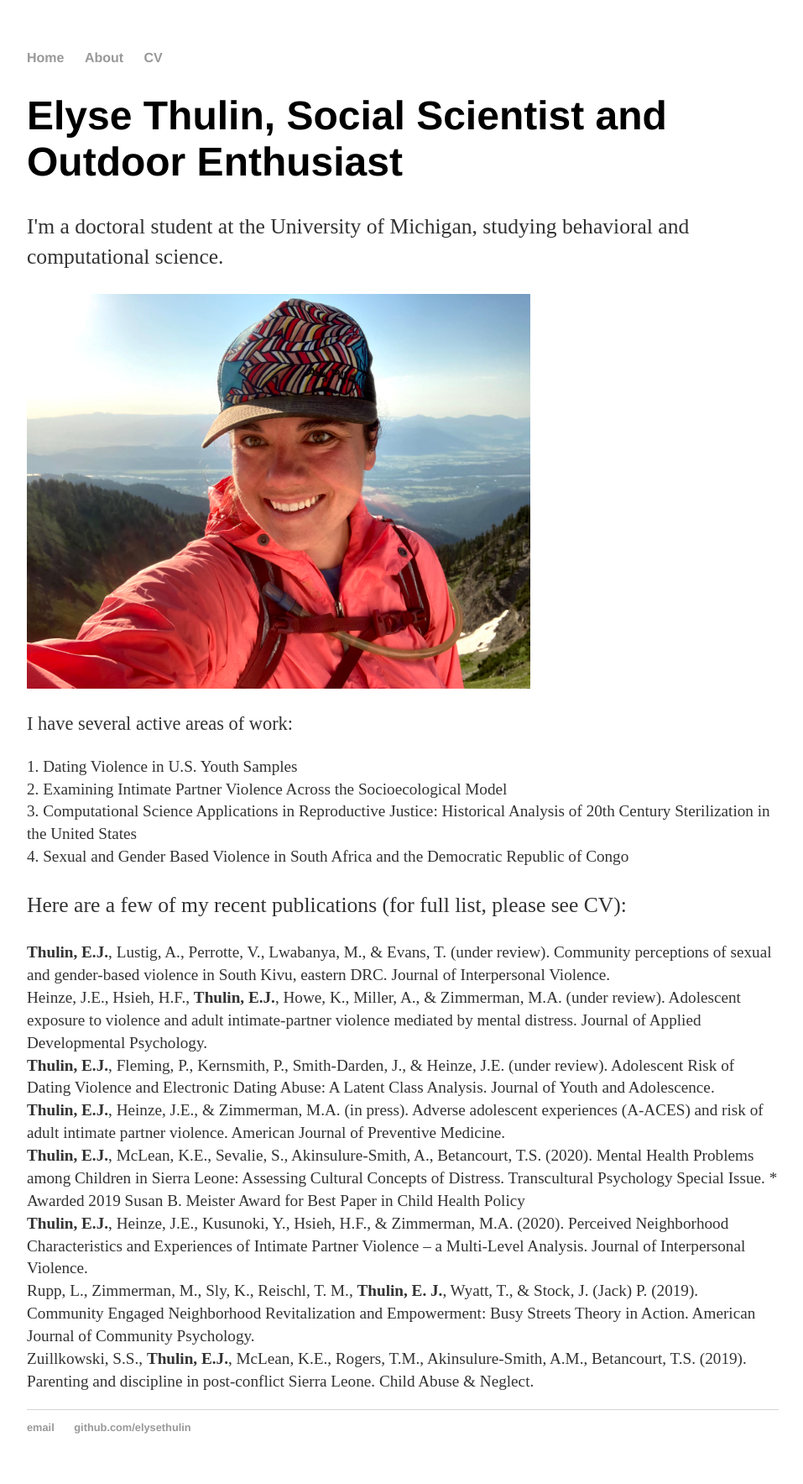
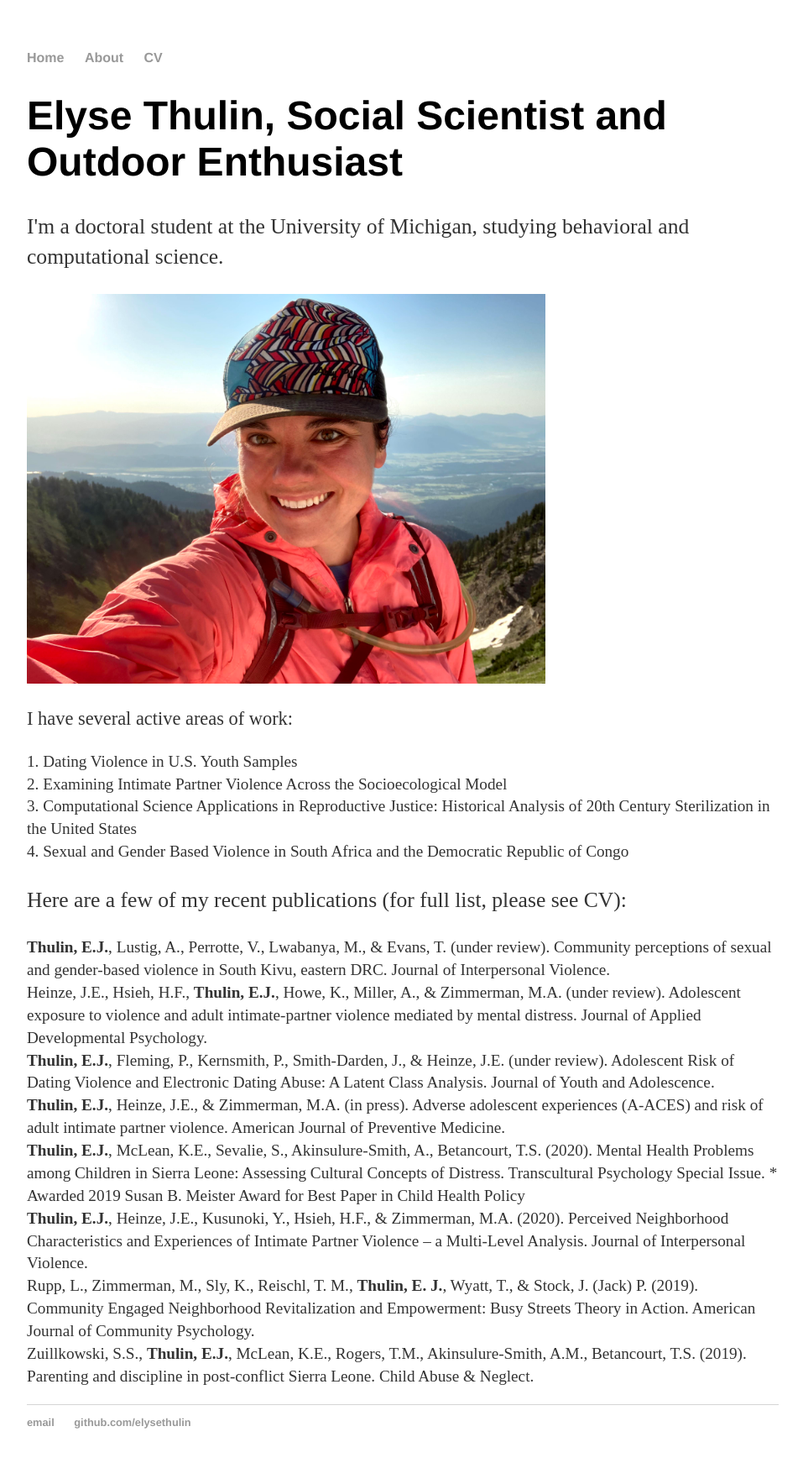
Before and after one commit to elysethulin/elysethulin.github.io, a Jekyll site: the page built from index.html, in a window 1280 px wide. Shown: the whole page at 84% size, without its empty margins (160-1117 px from the left). Built offline with Jekyll 4.4.1, drawn with Linux system fonts in a browser that asks for light colours.

Commit message:
Update index.html

```diff
--- a/index.html
+++ b/index.html
@@ -5,7 +5,7 @@ title: Elyse Thulin, Social Scientist and Outdoor Enthusiast
 <div class="blurb">
 	<h1>Elyse Thulin, Social Scientist and Outdoor Enthusiast</h1>
 		<p style="font-size:160%;">I'm a doctoral student at the University of Michigan, studying behavioral and computational science.</p>
-		<img src="IMG_0163.jpg" alt="text descriptor" width="600" height="470">
+		<img src="IMG_0163.jpg" alt="text descriptor" width="617.6" height="464">
 		<p style="font-size:140%;">I have several active areas of work:
 			<p style="font-size:120%;"> 1. Dating Violence in U.S. Youth Samples
 			<br> 2. Examining Intimate Partner Violence Across the Socioecological Model
```
